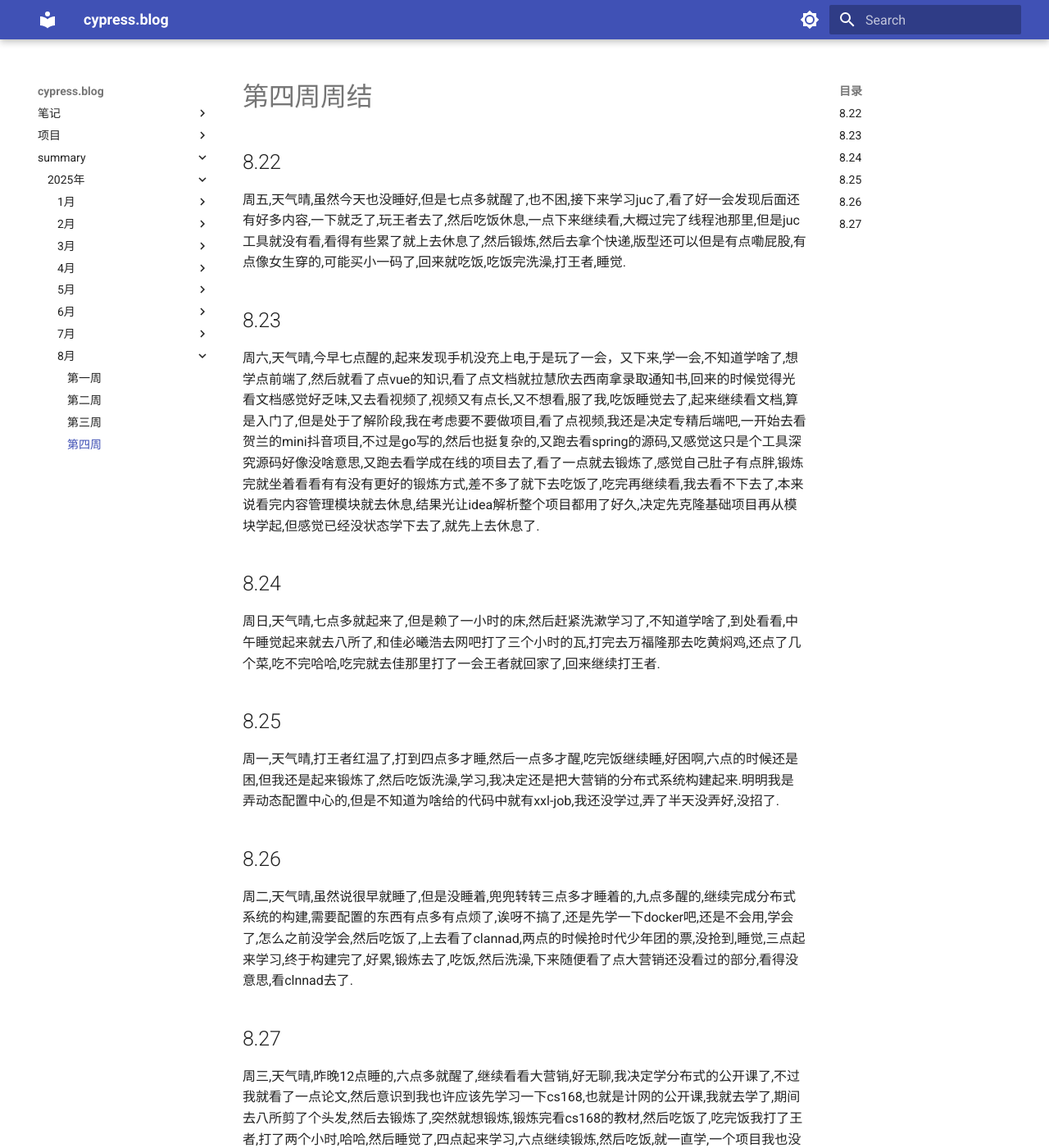
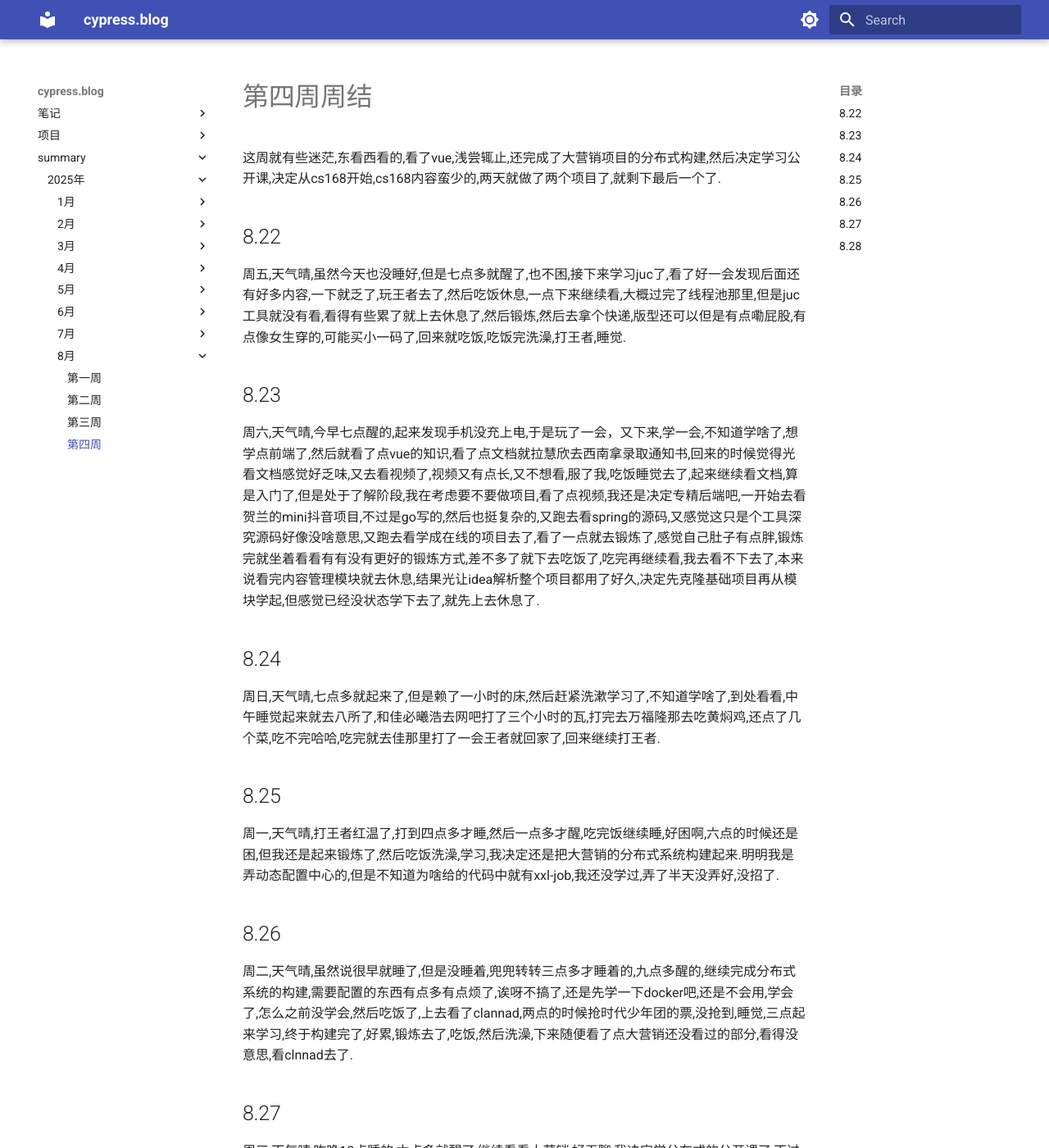
Before and after one commit to cyprer/blog0, an MkDocs documentation site: the page built from docs/summary/25year/8month/4week.md, in a window 1280 px wide and 1400 px high. Shown: the whole window at 82% size. Built offline with MkDocs 1.6.1 and Material for MkDocs 9.7.7, drawn with Linux system fonts in a browser that asks for light colours; some of the changed text lies outside the part shown.

Commit message:
docs: 更新25年8月第4周周结内容
添加8月28日的日志记录，补充完成cs168课程rip协议的学习情况

```diff
--- a/docs/summary/25year/8month/4week.md
+++ b/docs/summary/25year/8month/4week.md
@@ -1,5 +1,5 @@
 # 第四周周结
-
+  这周就有些迷茫,东看西看的,看了vue,浅尝辄止,还完成了大营销项目的分布式构建,然后决定学习公开课,决定从cs168开始,cs168内容蛮少的,两天就做了两个项目了,就剩下最后一个了.
 ## 8.22
   周五,天气晴,虽然今天也没睡好,但是七点多就醒了,也不困,接下来学习juc了,看了好一会发现后面还有好多内容,一下就乏了,玩王者去了,然后吃饭休息,一点下来继续看,大概过完了线程池那里,但是juc工具就没有看,看得有些累了就上去休息了,然后锻炼,然后去拿个快递,版型还可以但是有点嘞屁股,有点像女生穿的,可能买小一码了,回来就吃饭,吃饭完洗澡,打王者,睡觉.
 ## 8.23
@@ -12,3 +12,5 @@
   周二,天气晴,虽然说很早就睡了,但是没睡着,兜兜转转三点多才睡着的,九点多醒的,继续完成分布式系统的构建,需要配置的东西有点多有点烦了,诶呀不搞了,还是先学一下docker吧,还是不会用,学会了,怎么之前没学会,然后吃饭了,上去看了clannad,两点的时候抢时代少年团的票,没抢到,睡觉,三点起来学习,终于构建完了,好累,锻炼去了,吃饭,然后洗澡,下来随便看了点大营销还没看过的部分,看得没意思,看clnnad去了.
 ## 8.27
   周三,天气晴,昨晚12点睡的,六点多就醒了,继续看看大营销,好无聊,我决定学分布式的公开课了,不过我就看了一点论文,然后意识到我也许应该先学习一下cs168,也就是计网的公开课,我就去学了,期间去八所剪了个头发,然后去锻炼了,突然就想锻炼,锻炼完看cs168的教材,然后吃饭了,吃完饭我打了王者,打了两个小时,哈哈,然后睡觉了,四点起来学习,六点继续锻炼,然后吃饭,就一直学,一个项目我也没完成,我好笨,呜呜呜.
+## 8.28
+  周四,天气晴,12点睡的,一点突然醒了,然后三点才睡着的,九点醒了,学习,今天也是一直在看cs168，好累好累,完成了算是完成了rip协议,算不上难吧,但我做起来还是有点吃力,还是太菜了.
```
